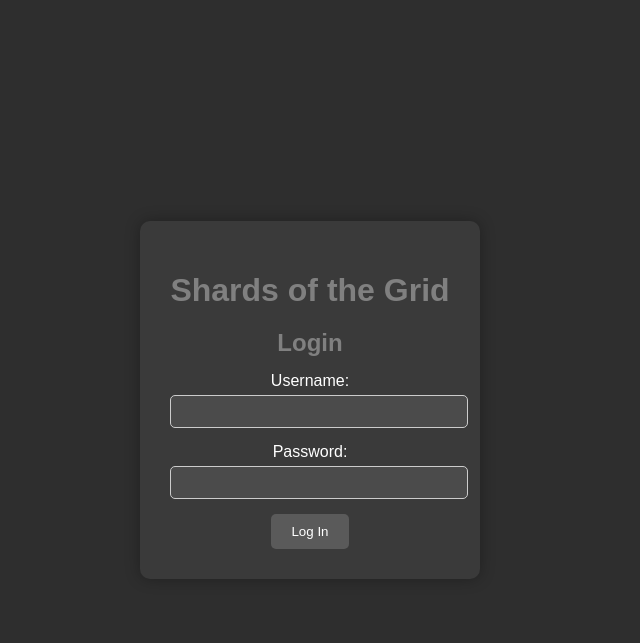
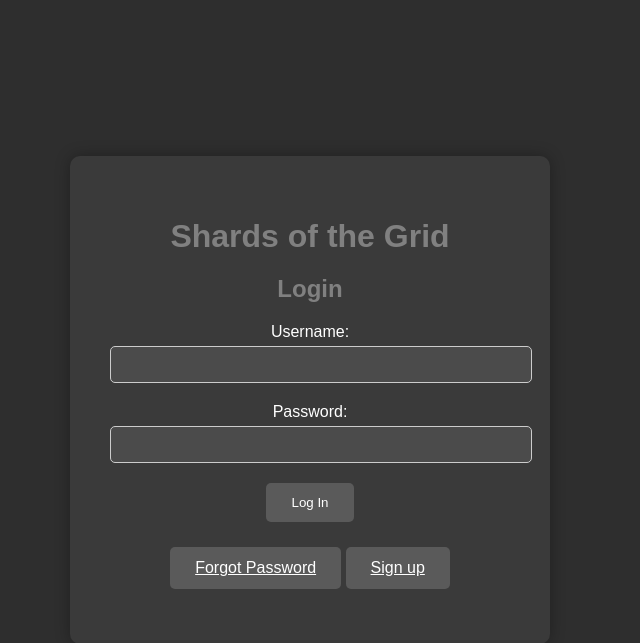
Before and after one commit to uiowahjmjohnsonselt2024/projectdirectory-selt_2024_team_005, a Rails app: page / in a window 1280 px wide. Shown: the top 643 px of the page, without its empty margins (330-970 px from the left). Run offline with Rails 7, Linux system fonts and the light colour scheme; parts of the project's set-up code (start-up, migrations or seed data) failed here and were passed over; some libraries are stand-ins or nearby versions.

Commit message:
Added bcrypt (run bundle install again), Added sign up, sign up view and accessories

```diff
--- a/app/models/user.rb
+++ b/app/models/user.rb
@@ -1,3 +1,5 @@
 class User < ApplicationRecord
   has_one :character, foreign_key: "username", primary_key: "username",  dependent: :destroy
+  has_secure_password
+  validates :username, presence: true, uniqueness: true
 end
--- a/app/views/login/new.html.erb
+++ b/app/views/login/new.html.erb
@@ -16,18 +16,20 @@
       .login-container {
           text-align: center;
           background-color: #3a3a3a; /* Dark container background */
-          padding: 30px;
+          padding: 40px; /* Increase padding for more space */
           border-radius: 10px;
           box-shadow: 0 0 15px rgba(0, 0, 0, 0.3);
           color: white; /* Ensure text inside container is white */
+          width: 100%;
+          max-width: 400px; /* Set a max width for the container */
       }
       .login-container h1,
       .login-container h2 {
-          margin-bottom: 15px;
+          margin-bottom: 20px; /* Increase space between header and form */
           color: grey;
       }
       .form-field {
-          margin-bottom: 15px;
+          margin-bottom: 20px; /* Increase space between form fields */
       }
       .form-field label {
           display: block;
@@ -36,7 +38,7 @@
       }
       .form-field input {
           width: 100%;
-          padding: 8px;
+          padding: 10px; /* Increase padding inside input fields */
           border: 1px solid #ccc;
           border-radius: 5px;
           background-color: #4b4b4b;
@@ -49,12 +51,21 @@
           background-color: #5a5a5a;
           color: white;
           border: none;
-          padding: 10px 20px;
+          padding: 12px 25px; /* Increase button padding */
           border-radius: 5px;
           cursor: pointer;
+          margin-bottom: 15px; /* Space between buttons */
       }
       .btn:hover {
           background-color: #6a6a6a;
+      }
+      .btn-link {
+          display: inline-block;
+          margin-top: 10px; /* Space between login button and links */
+          color: white;
+      }
+      .btn-link:hover {
+          color: #bbb;
       }
   </style>
 </head>
@@ -67,12 +78,19 @@
       <%= form.label :username, "Username:" %>
       <%= form.text_field :username, required: true %>
     </div>
+
     <div class="form-field">
       <%= form.label :password, "Password:" %>
       <%= form.password_field :password, required: true %>
     </div>
+
     <div>
       <%= form.submit "Log In", class: "btn btn-primary" %>
+    </div>
+
+    <div class="mt-3">
+      <a href="<%= forgot_password_path %>" class="btn btn-link text-white">Forgot Password</a>
+      <a href="<%= signup_path %>" class="btn btn-link text-white">Sign up</a>
     </div>
   <% end %>
 </div>
--- a/config/routes.rb
+++ b/config/routes.rb
@@ -12,9 +12,18 @@ Rails.application.routes.draw do
   get "login/new"
   get "login/create"
   get "login/destroy"
+
+  #Login Routes
   get "login/new", to: "login#new"
   post "login", to: "login#create"
   delete "logout", to: "login#destroy"
+
+  #Signup Routes
+  get "signup", to: "users#new"
+  post 'signup', to: 'users#create'
+
+  #Forgot Password Routes
+  get "forgot_password", to: "users#forgot_password"
 
 
 
```
Also changed, not shown: app/controllers/users_controller.rb (+19 -0 lines), app/views/users/new.html.erb (+18 -2 lines), Gemfile, Gemfile.lock.
